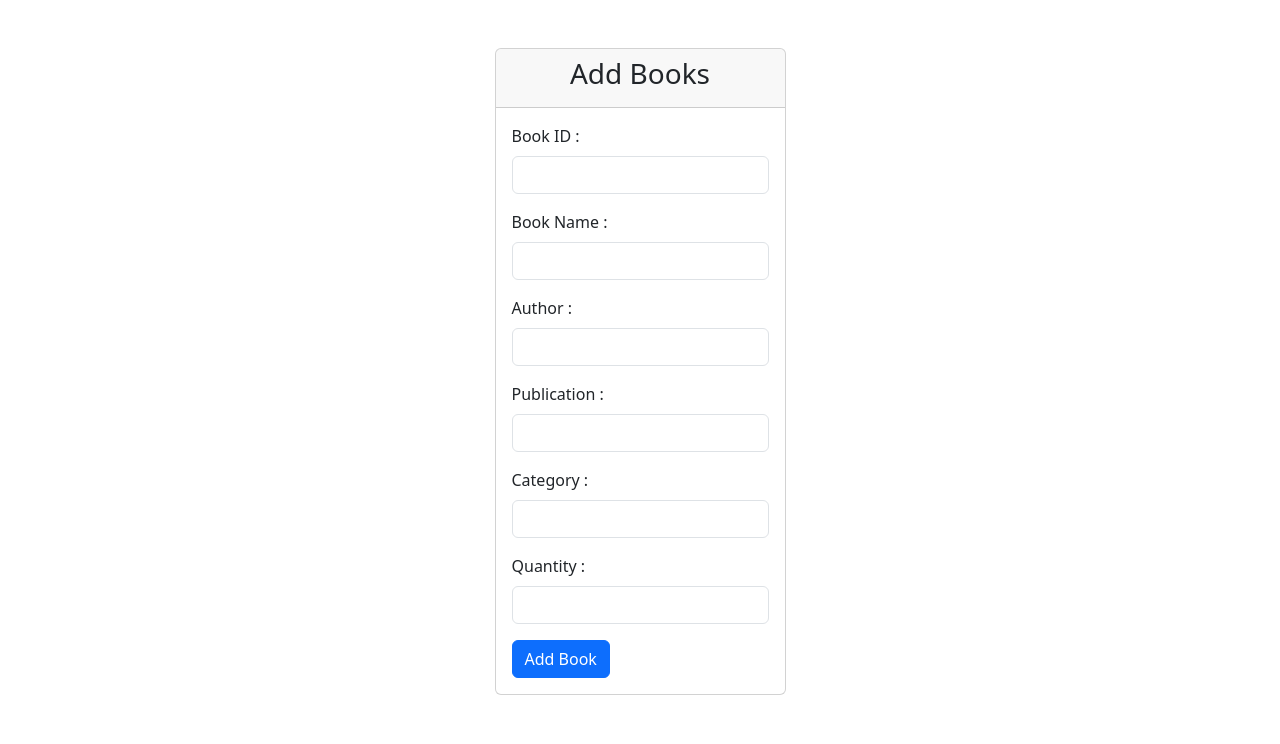
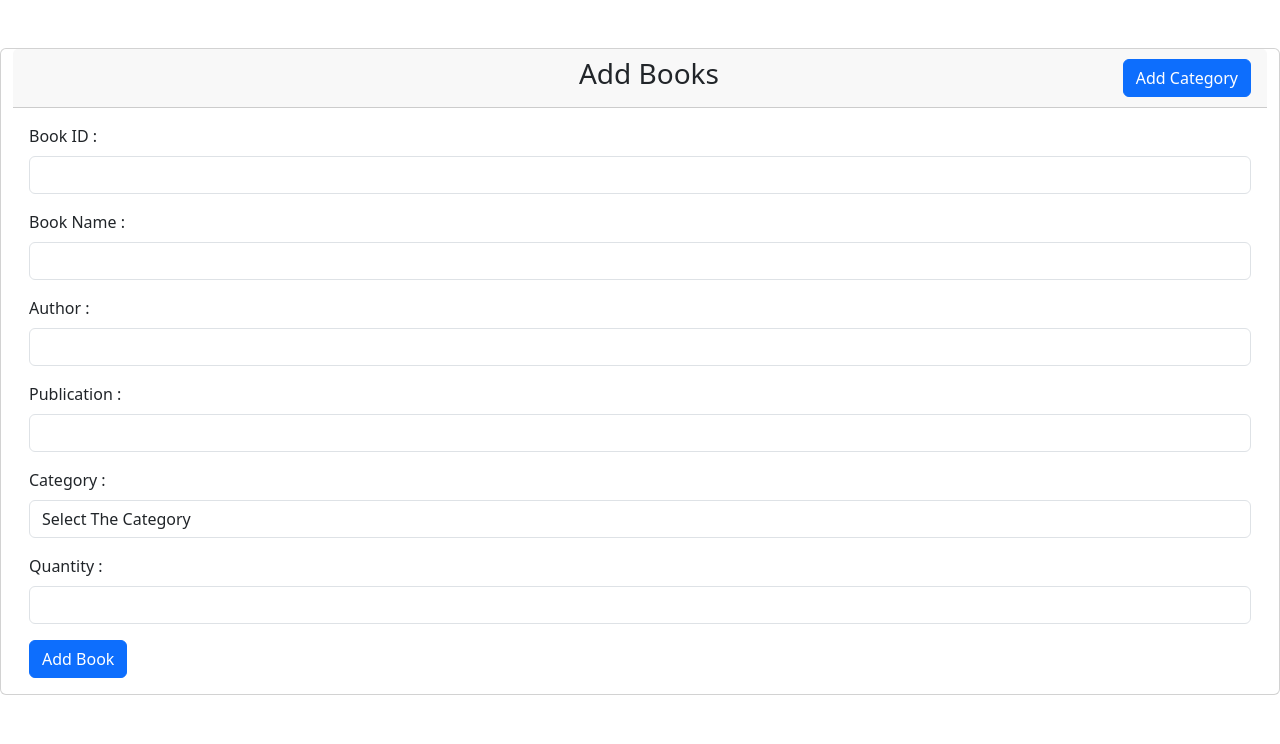
Before and after one commit to Lekhan11/Library_Manager, a Django app: page /add_book/ in a window 1280 px wide. Shown: the part 56-800 px from the top of the page. Run offline with Django 5.2, Linux system fonts and the light colour scheme; data that the repository does not hold is empty; some libraries are stand-ins or nearby versions.

Commit message:
completed addbooks

```diff
--- a/Library/models.py
+++ b/Library/models.py
@@ -22,11 +22,9 @@ class Book(models.Model):
     title = models.CharField(max_length=200)
     author = models.CharField(max_length=100)
     publisher = models.CharField(max_length=100)
-    edition = models.CharField(max_length=50,blank=True,null=True)
     quantity = models.IntegerField()
     categories = models.ManyToManyField(Category, related_name='books')
-    STATUS_CHOICES = [("Available", "Available"), ("Issued", "Issued"), ("Reserved", "Reserved")]
-    availability_status = models.CharField(max_length=10, choices=STATUS_CHOICES, default="Available")
+    availability_status = models.CharField(max_length=10, default="Available")
     isbn = models.CharField(max_length=20, blank=True, null=True)
     def __str__(self):
         return self.title
--- a/Library/templates/addbooks.html
+++ b/Library/templates/addbooks.html
@@ -2,11 +2,14 @@
 {% block title %}View Users{% endblock %}
 {% block content %}
 
-<div class="card">
-    <div class="card-header">
-        <h3 class="text-center">Add Books</h3>
+<div class="card container-fluid">
+    <div class="card-header d-flex justify-content-between align-items-center">
+        <h3 class="text-center" style="padding-left: 45%;">Add Books</h3>
+        <button type="button" class="btn btn-primary" data-bs-toggle="modal" data-bs-target="#addCategory" aria-hidden="true">Add Category</button>
     </div>
+
     <div class="card-body">
+        <!-- Add Book Form -->
         <form method="POST" action="">
             {% csrf_token %}
             {% if messages %}
@@ -20,7 +23,7 @@
 
             <div class="mb-3">
                 <label for="book_id" class="form-label">Book ID :</label>
-                <input type="text" class="form-control" id="book_id" name="book_id">
+                <input type="text" class="form-control" id="book_id" name="isbn_code">
             </div>
 
             <div class="mb-3">
@@ -35,12 +38,17 @@
 
             <div class="mb-3">
                 <label for="publication" class="form-label">Publication :</label>
-                <input type="text" class="form-control" id="publication" name="publication">
+                <input type="text" class="form-control" id="publication" name="publications">
             </div>
 
             <div class="mb-3">
                 <label for="category" class="form-label">Category :</label>
-                <input type="text" class="form-control" id="category" name="category">
+                <select name="category" id="category" class="form-control">
+                    <option selected disabled>Select The Category</option>
+                    {% for category in categories %}
+                    <option value="{{ category.id }}">{{ category.name }}</option>
+                    {% endfor %}
+                </select>
             </div>
 
             <div class="mb-3">
@@ -53,4 +61,29 @@
     </div>
 </div>
 
+<!-- Add Category Modal -->
+<div class="modal" id="addCategory">
+    <div class="modal-dialog">
+        <div class="modal-content">
+            <form method="POST" action="">
+                {% csrf_token %}
+                <div class="modal-header">
+                    <h3 class="modal-title">Add Category</h3>
+                    <button type="button" class="btn-close" data-bs-dismiss="modal" aria-label="Close"></button>
+                </div>
+                <div class="modal-body">
+                    <div class="mb-3">
+                        <label for="new_category" class="form-label">New Category:</label>
+                        <input type="text" class="form-control" id="new_category" name="new_category" required>
+                    </div>
+                </div>
+                <div class="modal-footer">
+                    <button type="button" class="btn btn-secondary" data-bs-dismiss="modal">Close</button>
+                    <button type="submit" class="btn btn-primary">Save Category</button>
+                </div>
+            </form>
+        </div>
+    </div>
+</div>
+
 {% endblock %}
--- a/Library/views.py
+++ b/Library/views.py
@@ -41,11 +41,52 @@ def IssueBooks(request):
         return render(request, 'issue_books.html', {'message': 'Book Issued Successfully'})
     return render(request, 'issue_books.html', context)
 
-def updateUser(request):
-    return render(request, 'update.html')
+def addBook(request):
+    context = {
+        'categories': Category.objects.all()
+    }
+    if request.method=="POST":
+        book_name=request.POST.get('book_name')
+        author=request.POST.get('author')
+        isbn=request.POST.get('isbn_code')
+        publications=request.POST.get('publications')
+        quantity=request.POST.get('quantity')
+        new_category=request.POST.get('new_category')
+        category = request.POST.get('category')
+        print(new_category)
+        if new_category:
+            if Category.objects.filter(name=new_category).exists():
+                messages. error(request, 'Category already exists')
+                return redirect('add_book')
+            else:
+                categoryInfo = Category(name=new_category)
+                categoryInfo.save()
+                messages.error(request, 'Category Added Succesfully')
+                return redirect('add_book')
+        elif all([book_name, author, isbn, publications, quantity, category]):
+            if Book.objects.filter(isbn=isbn).exists():
+                messages. error(request, 'Book ID already exists')
+                return redirect('add_book')
+            try:
+                bookInfo = Book.objects.create(
+                title=book_name,
+                author=author,
+                isbn=isbn,
+                publisher=publications,
+                quantity=quantity
+            )
 
-def addBook(request):
-    return render(request, 'addbooks.html')
+                bookInfo.categories.set(category)
+                messages.success(request, 'Book Added Successfully')
+                return redirect('add_book')
+            except Exception as e:
+                print(e)
+                messages.error(request, 'Error in adding book')
+                return redirect('add_book')
+        else:
+            messages. error(request, 'All fields are required')
+            return redirect('add_book')
+    return render(request, 'addbooks.html',context)
 
 def addusers(request):
     if request.method == 'POST':
@@ -68,15 +109,15 @@ def addusers(request):
         else:
             messages. error(request, 'All fields are required')
             return redirect('add_users')
-        userinfo.save()
         try:
+            userinfo.save()
             messages.success(request, 'User Added Successfully')
             return redirect('add_users')
         except:
             messages. error(request, 'Error in adding user')
             return redirect('add_users')
 
-    return render(request, 'addusers.html')\
+    return render(request, 'addusers.html')
 
 def Logout(request):
     logout(request)
```
Also changed, not shown: Library/migrations/0004_alter_book_availability_status.py (added), Library/migrations/0005_remove_book_edition.py (added), db.sqlite3.
